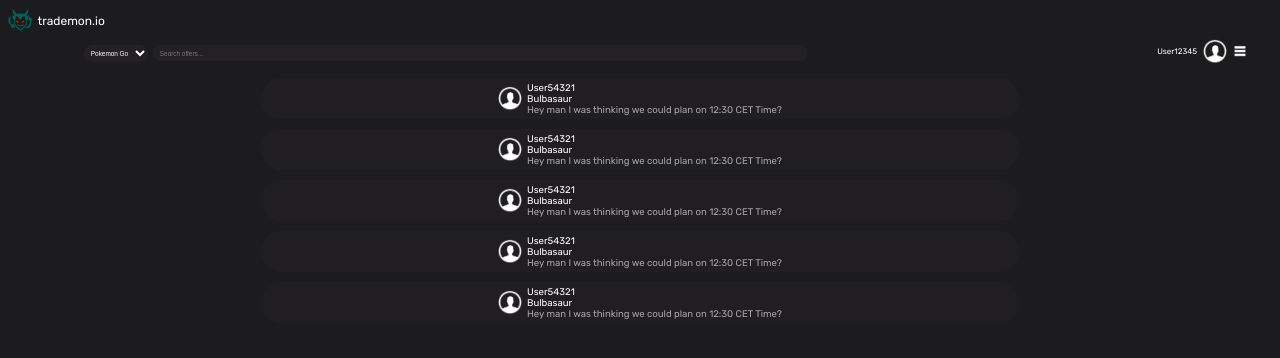
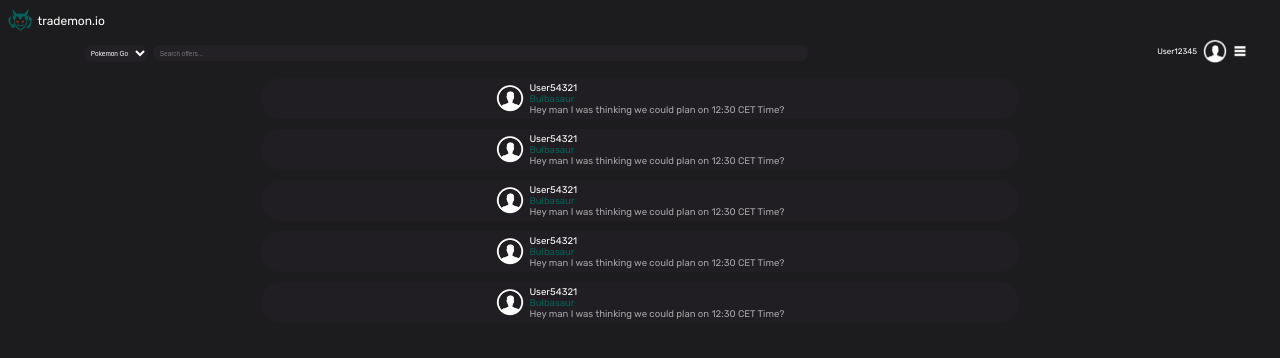
Before and after one commit to gsjuradog/trademon, a React (Create React App) app in the folder client/trademon/: page /messages in a window 1280 px wide. Shown: the top 358 px of the page. Built offline with nearby package versions, Linux system fonts and the light colour scheme.

Commit message:
fix(fixed bugs from latest commit): fixed bugs from latest commit
fixed bugs from latest commit

```diff
--- a/client/trademon/src/components/navComponents/searchComponents/profileOverlayComponent.tsx
+++ b/client/trademon/src/components/navComponents/searchComponents/profileOverlayComponent.tsx
@@ -47,7 +47,7 @@ export default function ProfileOverlay(this: any) {
         <Link to="/profile" className="hamburger-links">
           <button className="hamburger-button">My Profile</button>
         </Link>
-        <Link to="/messages" className="hamburger-links">
+        <Link to="/profile" className="hamburger-links">
           <button className="hamburger-button">Settings</button>
         </Link>
 
--- a/client/trademon/src/components/tileComponents/myProfileTileComponents/dmSummaryTile.tsx
+++ b/client/trademon/src/components/tileComponents/myProfileTileComponents/dmSummaryTile.tsx
@@ -4,10 +4,10 @@ export default function DMSummaryTile() {
   return (
     <>
       <div className="dm-summary-container">
-        <img src={'/assets/avatarIcon.png'} className="img-med"/>
+        <img src={'/assets/avatarIcon.png'} className="img-large"/>
         <div className="dm-summary-text-column">
           <div className="dm-text">User54321</div>
-          <div className="dm-text">Bulbasaur</div>
+          <div className="dm-text-item">Bulbasaur</div>
           <div className="dm-summary-text">Hey man I was thinking we could plan on 12:30 CET Time?</div>
         </div>
       </div>
--- a/client/trademon/src/styling/navs.scss
+++ b/client/trademon/src/styling/navs.scss
@@ -91,6 +91,7 @@ $colorShadowDark: rgba(0, 0, 0, 0.65);
   padding-top: 1rem;
   display: flex;
   flex-direction: column;
+  z-index: 1;
 }
 
 .hamburger-img {
--- a/client/trademon/src/styling/tiles.scss
+++ b/client/trademon/src/styling/tiles.scss
@@ -155,6 +155,11 @@ p {
   margin-top: 5px;
 }
 
+.img-large {
+  max-width: 30px;
+  max-height: 30px;
+}
+
 .img-med {
   max-width: 20px;
   max-height: 20px;
@@ -185,6 +190,11 @@ p {
   font-size: .6em;
 }
 
+.dm-text-item {
+  @extend .dm-text;
+  color: $colorPrimary;
+}
+
 .dm-summary-text {
   @extend .dm-text;
   color: rgba(190, 190, 190, 0.856)
```
